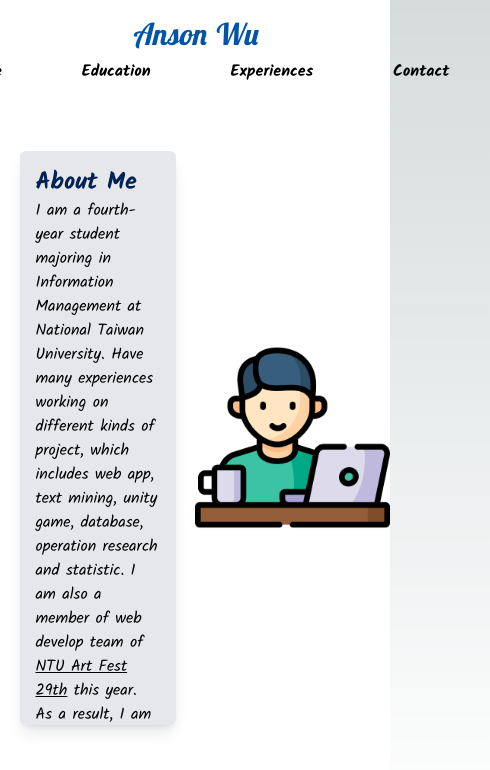
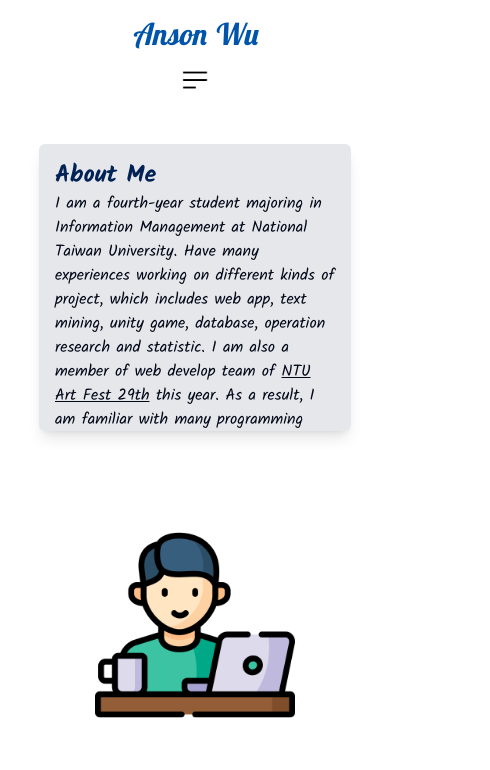
Before and after one commit to ansonWuuuuu/ansonwu, a Next.js app: page / in a window 390 px wide. Shown: the top 770 px of the page, 490 px wide, since content can reach past the window. Built offline with nearby package versions, Linux system fonts and the light colour scheme.

Commit message:
feat: finish cell phone version

```diff
--- a/app/globals.css
+++ b/app/globals.css
@@ -1,54 +1,76 @@
 @tailwind base;
-@tailwind components;
-@tailwind utilities;
+  @tailwind components;
+  @tailwind utilities;
 
-:root {
-  --foreground-rgb: 0, 0, 0;
-  --background-start-rgb: 214, 219, 220;
-  --background-end-rgb: 255, 255, 255;
-}
+  @layer base {
+    :root {
+      --background: 0 0% 100%;
+      --foreground: 222.2 84% 4.9%;
 
-@media (prefers-color-scheme: dark) {
-  :root {
-    --foreground-rgb: 255, 255, 255;
-    --background-start-rgb: 0, 0, 0;
-    --background-end-rgb: 0, 0, 0;
-  }
-}
+      --card: 0 0% 100%;
+      --card-foreground: 222.2 84% 4.9%;
 
-body {
-  color: rgb(var(--foreground-rgb));
-  background: linear-gradient(
-      to bottom,
-      transparent,
-      rgb(var(--background-end-rgb))
-    )
-    rgb(var(--background-start-rgb));
-}
+      --popover: 0 0% 100%;
+      --popover-foreground: 222.2 84% 4.9%;
 
-@layer utilities {
-  .text-balance {
-    text-wrap: balance;
-  }
-}
+      --primary: 222.2 47.4% 11.2%;
+      --primary-foreground: 210 40% 98%;
 
-  /* width */
-  ::-webkit-scrollbar {
-    width: 10px;
+      --secondary: 210 40% 96.1%;
+      --secondary-foreground: 222.2 47.4% 11.2%;
+
+      --muted: 210 40% 96.1%;
+      --muted-foreground: 215.4 16.3% 46.9%;
+
+      --accent: 210 40% 96.1%;
+      --accent-foreground: 222.2 47.4% 11.2%;
+
+      --destructive: 0 84.2% 60.2%;
+      --destructive-foreground: 210 40% 98%;
+
+      --border: 214.3 31.8% 91.4%;
+      --input: 214.3 31.8% 91.4%;
+      --ring: 222.2 84% 4.9%;
+
+      --radius: 0.5rem;
+    }
+
+    .dark {
+      --background: 222.2 84% 4.9%;
+      --foreground: 210 40% 98%;
+
+      --card: 222.2 84% 4.9%;
+      --card-foreground: 210 40% 98%;
+
+      --popover: 222.2 84% 4.9%;
+      --popover-foreground: 210 40% 98%;
+
+      --primary: 210 40% 98%;
+      --primary-foreground: 222.2 47.4% 11.2%;
+
+      --secondary: 217.2 32.6% 17.5%;
+      --secondary-foreground: 210 40% 98%;
+
+      --muted: 217.2 32.6% 17.5%;
+      --muted-foreground: 215 20.2% 65.1%;
+
+      --accent: 217.2 32.6% 17.5%;
+      --accent-foreground: 210 40% 98%;
+
+      --destructive: 0 62.8% 30.6%;
+      --destructive-foreground: 210 40% 98%;
+
+      --border: 217.2 32.6% 17.5%;
+      --input: 217.2 32.6% 17.5%;
+      --ring: 212.7 26.8% 83.9%;
+    }
   }
 
-  /* Track */
-  ::-webkit-scrollbar-track {
-    background: #87878700;
+  @layer base {
+    * {
+      @apply border-border;
+    }
+    body {
+      @apply bg-background text-foreground;
+    }
   }
-
-  /* Handle */
-  ::-webkit-scrollbar-thumb {
-    background: #b7b7b7;
-    border-radius: 5px;
-  }
-
-  /* Handle on hover */
-  ::-webkit-scrollbar-thumb:hover {
-    background: #8d8c8c;
-  }
--- a/components/AboutMe.tsx
+++ b/components/AboutMe.tsx
@@ -4,18 +4,19 @@ import TextCard from "./TextCard";
 
 export default function AboutMe() {
   return (
-    <div className="w-full h-full flex items-center justify-center overflow-auto">
-      <div className="w-1/2 h-full bg-white flex items-center justify-center">
+    <div className="w-full h-full flex flex-wrap items-center justify-center overflow-auto">
+      <div className="h-1/2 w-full sm:w-1/2 sm:h-full bg-white flex items-center justify-center">
         <TextCard>
-            <span className=" text-2xl font-bold text-primary-dark">
+            <span className=" text-2xl font-bold text-my-primary-dark">
                 About Me
             </span>
             <p>
-            I am a fourth-year student majoring in Information Management at National Taiwan University. Have many experiences working on different kinds of project, which includes web app, text mining, unity game, database, operation research and statistic. I am also a member of web develop team of <Link href="https://riddlecity.ntuartfest.com/" className=" underline hover:text-primary hover:animate-pulse">NTU Art Fest 29th</Link> this year. As a result, I am familiar with many programming languages, Git flow, and cooperating with others. I approach learning different fields of knowledge with an open mind. I invest significant amount of times in all kinds of subjects. The process of working on projects brings a great sense of accomplishment. I am passionate about acquiring new knowledge and continuously expanding my skill set.
+            I am a fourth-year student majoring in Information Management at National Taiwan University. Have many experiences working on different kinds of project, which includes web app, text mining, unity game, database, operation research and statistic. I am also a member of web develop team of <Link href="https://riddlecity.ntuartfest.com/" className=" underline hover:text-my-primary hover:animate-pulse">NTU Art Fest 29th</Link> this year. As a result, I am familiar with many programming languages, Git flow, and cooperating with others. I approach learning different fields of knowledge with an open mind. I invest significant amount of times in all kinds of subjects. The process of working on projects brings a great sense of accomplishment. I am passionate about acquiring new knowledge and continuously expanding my skill set.
             </p>
         </TextCard>
       </div>
-      <div className="w-1/2 h-full bg-white flex justify-center items-center">
+
+      <div className="h-1/2 w-full sm:w-1/2 sm:h-full bg-white flex justify-center items-center">
         <Image src="/freelancer.png" alt="" width={200} height={200} />
       </div>
     </div>
--- a/components/Contact.tsx
+++ b/components/Contact.tsx
@@ -3,7 +3,7 @@ import Link from "next/link";
 
 export default function Contact() {
   const className =
-    "max-w-[50px] max-h-[50px] aspect-square object-fill mx-10";
+    "sm:max-w-[50px] sm:max-h-[50px] max-w-[10%] aspect-square object-fill";
   const MyImg = ({ src }: { src: string }) => {
     return (
       <Image
@@ -16,12 +16,12 @@ export default function Contact() {
     );
   };
 
-  const classNameA = "min-w-[70%] flex justify-between items-center text-lg font-bold my-2  cursor-pointer hover:scale-105 hover:text-primary"
+  const classNameA = "min-w-[70%] max-w-full flex justify-between items-center text-lg font-bold my-2  cursor-pointer hover:scale-105 hover:text-my-primary"
   const classNameSpan = ""
   return (
-    <div className="w-[50%] h-full flex flex-wrap justify-center items-center">
+    <div className="w-[80%] sm:w-[50%] h-full flex flex-wrap justify-center items-center">
       <div className="w-full flex flex-wrap justify-center">
-        <span className="w-full flex justify-center text-4xl font-bold text-primary-dark my-8">
+        <span className="w-full flex justify-center text-4xl font-bold text-my-primary-dark my-8">
           Contact
         </span>
 
--- a/components/TopBar.tsx
+++ b/components/TopBar.tsx
@@ -4,6 +4,10 @@ import { Lobster_Two } from "next/font/google";
 import Link from "next/link";
 import { useRouter } from "next/navigation";
 import { useEffect } from "react";
+import { HoverCard, HoverCardContent } from "./ui/hover-card";
+import { HoverCardTrigger } from "@radix-ui/react-hover-card";
+import Image from "next/image";
+import { Button } from "./ui/button";
 
 const lobsterTwo = Lobster_Two({
   subsets: ["latin"],
@@ -21,14 +25,14 @@ export default function TopBar() {
 
     if (element) {
       // Use the `scrollIntoView` method for smooth scrolling
-      element.scrollIntoView({ behavior: 'smooth' });
+      element.scrollIntoView({ behavior: "smooth" });
     }
   };
 
   const PageBtn = ({ page }: { page: string }) => {
     return (
       <a onClick={(e) => handleScroll(page, e)}>
-        <span className="text-normal font-bold text-black mx-10 cursor-pointer">
+        <span className="text-normal font-bold text-black mx-10 cursor-pointer hover:text-my-primary">
           {page}
         </span>
       </a>
@@ -39,17 +43,35 @@ export default function TopBar() {
     <div className="w-full max-h-[20%] flex justify-center items-center py-4 flex-wrap">
       <div className={lobsterTwo.className}>
         <Link href="/">
-          <span className="text-3xl font-bold italic text-primary">
+          <span className="text-3xl font-bold italic text-my-primary">
             Anson Wu
           </span>
         </Link>
       </div>
-      <div className="w-full flex justify-center items-center mt-2">
+      <div className=" hidden sm:visible w-full sm:flex justify-center items-center mt-2">
         <PageBtn page="AboutMe" />
         <PageBtn page="Education" />
         <PageBtn page="Experiences" />
         <PageBtn page="Contact" />
       </div>
+
+      <div className="sm:hidden w-full flex justify-center items-center mt-2">
+        <HoverCard>
+          <HoverCardTrigger>
+            <Button variant={"ghost"}>
+              <Image src="/icons/menu.png" width={30} height={30} alt="menu" />
+            </Button>
+          </HoverCardTrigger>
+          <HoverCardContent>
+            <div className="flex flex-col items-center justify-center">
+              <PageBtn page="AboutMe" />
+              <PageBtn page="Education" />
+              <PageBtn page="Experiences" />
+              <PageBtn page="Contact" />
+            </div>
+          </HoverCardContent>
+        </HoverCard>
+      </div>
     </div>
   );
 }
--- /dev/null
+++ b/components/ui/button.tsx
@@ -0,0 +1,56 @@
+import * as React from "react"
+import { Slot } from "@radix-ui/react-slot"
+import { cva, type VariantProps } from "class-variance-authority"
+
+import { cn } from "@/lib/utils"
+
+const buttonVariants = cva(
+  "inline-flex items-center justify-center whitespace-nowrap rounded-md text-sm font-medium ring-offset-background transition-colors focus-visible:outline-none focus-visible:ring-2 focus-visible:ring-ring focus-visible:ring-offset-2 disabled:pointer-events-none disabled:opacity-50",
+  {
+    variants: {
+      variant: {
+        default: "bg-primary text-primary-foreground hover:bg-primary/90",
+        destructive:
+          "bg-destructive text-destructive-foreground hover:bg-destructive/90",
+        outline:
+          "border border-input bg-background hover:bg-accent hover:text-accent-foreground",
+        secondary:
+          "bg-secondary text-secondary-foreground hover:bg-secondary/80",
+        ghost: "hover:bg-accent hover:text-accent-foreground",
+        link: "text-primary underline-offset-4 hover:underline",
+      },
+      size: {
+        default: "h-10 px-4 py-2",
+        sm: "h-9 rounded-md px-3",
+        lg: "h-11 rounded-md px-8",
+        icon: "h-10 w-10",
+      },
+    },
+    defaultVariants: {
+      variant: "default",
+      size: "default",
+    },
+  }
+)
+
+export interface ButtonProps
+  extends React.ButtonHTMLAttributes<HTMLButtonElement>,
+    VariantProps<typeof buttonVariants> {
+  asChild?: boolean
+}
+
+const Button = React.forwardRef<HTMLButtonElement, ButtonProps>(
+  ({ className, variant, size, asChild = false, ...props }, ref) => {
+    const Comp = asChild ? Slot : "button"
+    return (
+      <Comp
+        className={cn(buttonVariants({ variant, size, className }))}
+        ref={ref}
+        {...props}
+      />
+    )
+  }
+)
+Button.displayName = "Button"
+
+export { Button, buttonVariants }
--- /dev/null
+++ b/components/ui/hover-card.tsx
@@ -0,0 +1,29 @@
+"use client"
+
+import * as React from "react"
+import * as HoverCardPrimitive from "@radix-ui/react-hover-card"
+
+import { cn } from "@/lib/utils"
+
+const HoverCard = HoverCardPrimitive.Root
+
+const HoverCardTrigger = HoverCardPrimitive.Trigger
+
+const HoverCardContent = React.forwardRef<
+  React.ElementRef<typeof HoverCardPrimitive.Content>,
+  React.ComponentPropsWithoutRef<typeof HoverCardPrimitive.Content>
+>(({ className, align = "center", sideOffset = 4, ...props }, ref) => (
+  <HoverCardPrimitive.Content
+    ref={ref}
+    align={align}
+    sideOffset={sideOffset}
+    className={cn(
+      "z-50 w-64 rounded-md border bg-popover p-4 text-popover-foreground shadow-md outline-none data-[state=open]:animate-in data-[state=closed]:animate-out data-[state=closed]:fade-out-0 data-[state=open]:fade-in-0 data-[state=closed]:zoom-out-95 data-[state=open]:zoom-in-95 data-[side=bottom]:slide-in-from-top-2 data-[side=left]:slide-in-from-right-2 data-[side=right]:slide-in-from-left-2 data-[side=top]:slide-in-from-bottom-2",
+      className
+    )}
+    {...props}
+  />
+))
+HoverCardContent.displayName = HoverCardPrimitive.Content.displayName
+
+export { HoverCard, HoverCardTrigger, HoverCardContent }
--- /dev/null
+++ b/lib/utils.ts
@@ -0,0 +1,6 @@
+import { type ClassValue, clsx } from "clsx"
+import { twMerge } from "tailwind-merge"
+
+export function cn(...inputs: ClassValue[]) {
+  return twMerge(clsx(inputs))
+}
--- a/tailwind.config.ts
+++ b/tailwind.config.ts
@@ -1,24 +1,82 @@
-import type { Config } from "tailwindcss";
+import type { Config } from "tailwindcss"
 
-const config: Config = {
+const config = {
+  darkMode: ["class"],
   content: [
-    "./pages/**/*.{js,ts,jsx,tsx,mdx}",
-    "./components/**/*.{js,ts,jsx,tsx,mdx}",
-    "./app/**/*.{js,ts,jsx,tsx,mdx}",
-  ],
+    './pages/**/*.{ts,tsx}',
+    './components/**/*.{ts,tsx}',
+    './app/**/*.{ts,tsx}',
+    './src/**/*.{ts,tsx}',
+	],
+  prefix: "",
   theme: {
+    container: {
+      center: true,
+      padding: "2rem",
+      screens: {
+        "2xl": "1400px",
+      },
+    },
     extend: {
-      backgroundImage: {
-        "gradient-radial": "radial-gradient(var(--tw-gradient-stops))",
-        "gradient-conic":
-          "conic-gradient(from 180deg at 50% 50%, var(--tw-gradient-stops))",
+      colors: {
+        "my-primary": "#05A",
+        "my-primary-dark": "#025",
+        border: "hsl(var(--border))",
+        input: "hsl(var(--input))",
+        ring: "hsl(var(--ring))",
+        background: "hsl(var(--background))",
+        foreground: "hsl(var(--foreground))",
+        primary: {
+          DEFAULT: "hsl(var(--primary))",
+          foreground: "hsl(var(--primary-foreground))",
+        },
+        secondary: {
+          DEFAULT: "hsl(var(--secondary))",
+          foreground: "hsl(var(--secondary-foreground))",
+        },
+        destructive: {
+          DEFAULT: "hsl(var(--destructive))",
+          foreground: "hsl(var(--destructive-foreground))",
+        },
+        muted: {
+          DEFAULT: "hsl(var(--muted))",
+          foreground: "hsl(var(--muted-foreground))",
+        },
+        accent: {
+          DEFAULT: "hsl(var(--accent))",
+          foreground: "hsl(var(--accent-foreground))",
+        },
+        popover: {
+          DEFAULT: "hsl(var(--popover))",
+          foreground: "hsl(var(--popover-foreground))",
+        },
+        card: {
+          DEFAULT: "hsl(var(--card))",
+          foreground: "hsl(var(--card-foreground))",
+        },
       },
-      colors: {
-        "primary": "#05A",
-        "primary-dark": "#025"
-      }
+      borderRadius: {
+        lg: "var(--radius)",
+        md: "calc(var(--radius) - 2px)",
+        sm: "calc(var(--radius) - 4px)",
+      },
+      keyframes: {
+        "accordion-down": {
+          from: { height: "0" },
+          to: { height: "var(--radix-accordion-content-height)" },
+        },
+        "accordion-up": {
+          from: { height: "var(--radix-accordion-content-height)" },
+          to: { height: "0" },
+        },
+      },
+      animation: {
+        "accordion-down": "accordion-down 0.2s ease-out",
+        "accordion-up": "accordion-up 0.2s ease-out",
+      },
     },
   },
-  plugins: [],
-};
-export default config;
+  plugins: [require("tailwindcss-animate")],
+} satisfies Config
+
+export default config
```
Also changed, not shown: components/Education.tsx (+5 -4 lines), components/Experiences.tsx (+8 -7 lines), package.json (+11 -4 lines), components.json (added), public/icons/menu.png (added), 1 other file (tests, documents, lock files or other folders).
